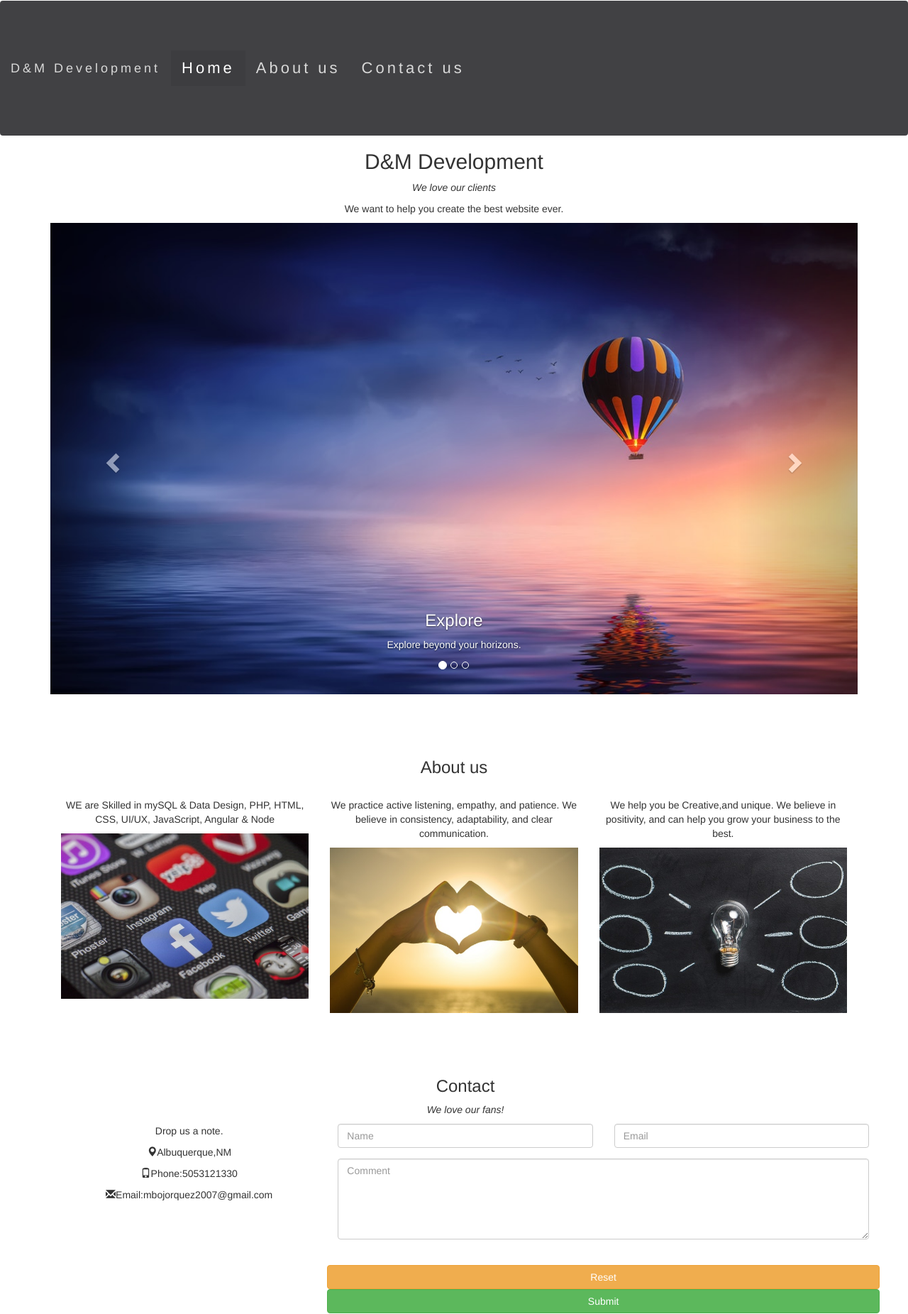
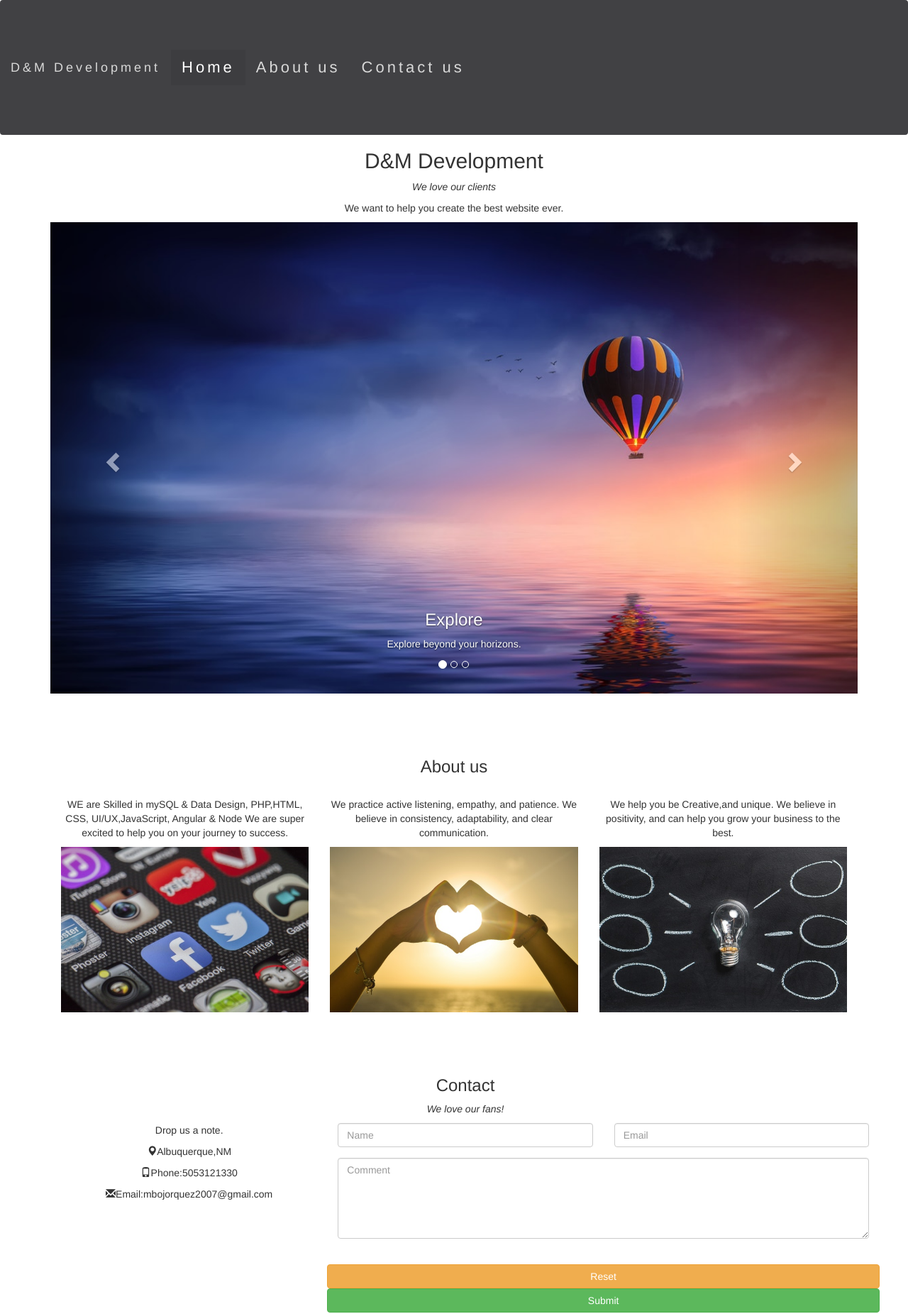
Before and after one commit to Mbojorquez2007/pwp-project, a PHP site: page / in a window 1280 px wide. Shown: the whole page at 71% size. Run offline with PHP 8.4, Linux system fonts and the light colour scheme; some libraries are stand-ins or nearby versions.

```diff
--- a/public_html/index.php
+++ b/public_html/index.php
@@ -32,16 +32,7 @@
 
     <!-- Google reCAPTCHA -->
     <script src='https://www.google.com/recaptcha/api.js'></script>
-
-    <!--empty area for form error/success output-->
-    <div class="row">
-        <div class="col-xs-12">
-            <div id="output-area"></div>
-        </div>
-    </div>
-</head>
 <body>
-
 <nav class="navbar navbar-inverse">
     <div class="container-fluid">
         <div class="navbar-header">
@@ -78,7 +69,7 @@
             </div>
 
             <div class="item">
-                <img src="img/pexels-photo-414564.jpeg" alt="Inspire">
+                <img src="img/pexels-photo-561462.jpeg" alt="Inspire">
                 <div class="carousel-caption">
                     <h3>Inspire</h3>
                     <p>Inspire the people around you.</p>
@@ -108,9 +99,9 @@
         <h3>About us</h3><br>
         <div id="ABOUT US" class="row">
             <div class="col-sm-4">
-                <p> WE are Skilled in mySQL & Data Design, PHP,
-                        HTML, CSS, UI/UX,
-                    JavaScript, Angular & Node
+                <p> WE are Skilled in mySQL & Data Design,
+                    PHP,HTML, CSS, UI/UX,JavaScript, Angular & Node
+                    We are super excited to help you on your journey to success.
                 </p>
                 <img src="img/twitter-facebook-together-exchange-of-information-147413.jpeg" class="img-responsive" style="width:100%" alt="Image">
             </div>
@@ -170,8 +161,6 @@
                                 <div id="output-area"></div>
                             </div>
                         </div>
-                        </head>
-                        <body>
     <div id="output-area"></div>
 <footer>
     <div class="container">
```
